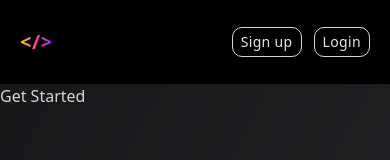
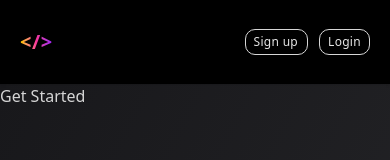
Before and after one commit to opdsbanasya/devBandhan, a React (Vite) app in the folder frontend/: page /get-started in a window 390 px wide. Shown: the top 160 px of the page. Built offline with nearby package versions, Linux system fonts and the light colour scheme; no server answers.

Commit message:
making responsive

```diff
--- a/frontend/src/Components/magicui/shiny-button.jsx
+++ b/frontend/src/Components/magicui/shiny-button.jsx
@@ -31,14 +31,14 @@ export const ShinyButton = React.forwardRef(
       <motion.button
         ref={ref}
         className={cn(
-          "relative cursor-pointer rounded-lg px-2 md:px-4 py-1 md:py-2 font-medium backdrop-blur-xl border transition-shadow duration-300 ease-in-out hover:shadow dark:bg-[radial-gradient(circle_at_50%_0%,var(--primary)/10%_0%,transparent_60%)] dark:hover:shadow-[0_0_20px_var(--primary)/10%]",
+          "relative cursor-pointer rounded-lg px-2 md:px-4 lg:px-6 xl:px-4 py-1 md:py-2 lg:py-3 xl:py-2 font-medium backdrop-blur-xl border transition-shadow duration-300 ease-in-out hover:shadow dark:bg-[radial-gradient(circle_at_50%_0%,var(--primary)/10%_0%,transparent_60%)] dark:hover:shadow-[0_0_20px_var(--primary)/10%]",
           className
         )}
         {...animationProps}
         {...props}
       >
         <span
-          className="relative block size-full text-sm tracking-wide text-[rgb(255,255,255,90%)] dark:font-light dark:text-[rgb(255,255,255,90%)]"
+          className="relative block size-full text-xs md:text-sm lg:text-xl xl:text-sm tracking-wide text-[rgb(255,255,255,90%)] dark:font-light dark:text-[rgb(255,255,255,90%)]"
           style={{
             maskImage:
               "linear-gradient(-75deg,var(--primary) calc(var(--x) + 20%),transparent calc(var(--x) + 30%),var(--primary) calc(var(--x) + 100%))",
```
